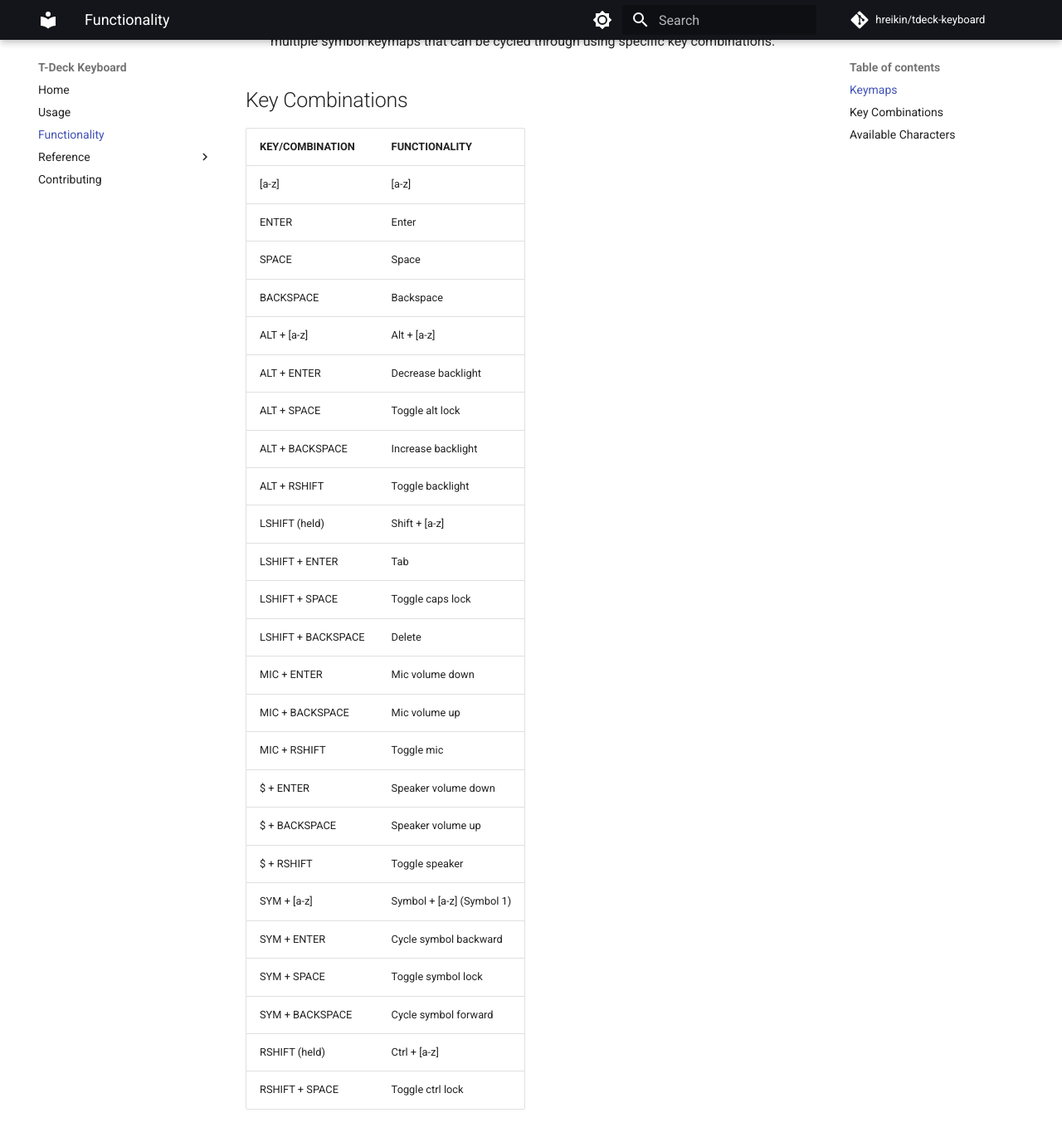
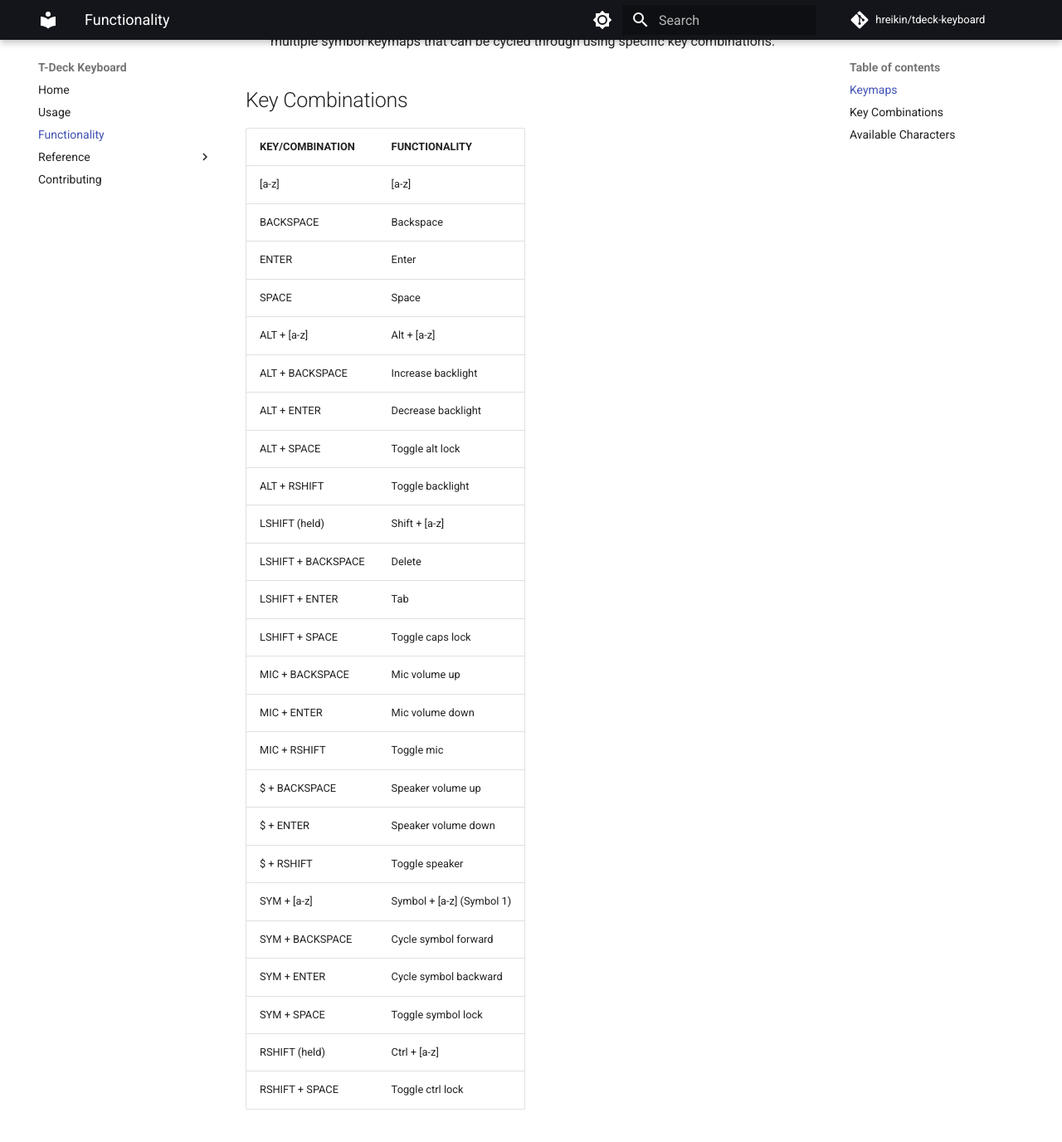
Before and after one commit to hreikin/tdeck-keyboard, an MkDocs documentation site: the page built from docs/functionality.md, in a window 1280 px wide and 1400 px high, scrolled down 395 px. Shown: the top 1376 px of the window at 83% size. Built offline with MkDocs 1.6.1 and Material for MkDocs 9.7.7, drawn with Linux system fonts in a browser that asks for light colours; comment, search, counter and statistics services are not loaded.

Commit message:
Re-order items in key combo table

```diff
--- a/docs/functionality.md
+++ b/docs/functionality.md
@@ -12,28 +12,28 @@ The keyboard supports multiple keymaps and special key combinations to enhance i
 | KEY/COMBINATION      | FUNCTIONALITY             |
 |----------------------|---------------------------|
 | [a-z]                | [a-z]                     |
+| BACKSPACE            | Backspace                 |
 | ENTER                | Enter                     |
 | SPACE                | Space                     |
-| BACKSPACE            | Backspace                 |
 | ALT + [a-z]          | Alt + [a-z]               |
+| ALT + BACKSPACE      | Increase backlight        |
 | ALT + ENTER          | Decrease backlight        |
 | ALT + SPACE          | Toggle alt lock           |
-| ALT + BACKSPACE      | Increase backlight        |
 | ALT + RSHIFT         | Toggle backlight          |
 | LSHIFT (held)        | Shift + [a-z]             |
+| LSHIFT + BACKSPACE   | Delete                    |
 | LSHIFT + ENTER       | Tab                       |
 | LSHIFT + SPACE       | Toggle caps lock          |
-| LSHIFT + BACKSPACE   | Delete                    |
+| MIC + BACKSPACE      | Mic volume up             |
 | MIC + ENTER          | Mic volume down           |
-| MIC + BACKSPACE      | Mic volume up             |
 | MIC + RSHIFT         | Toggle mic                |
+| $ + BACKSPACE        | Speaker volume up         |
 | $ + ENTER            | Speaker volume down       |
-| $ + BACKSPACE        | Speaker volume up         |
 | $ + RSHIFT           | Toggle speaker            |
 | SYM + [a-z]          | Symbol + [a-z] (Symbol 1) |
+| SYM + BACKSPACE      | Cycle symbol forward      |
 | SYM + ENTER          | Cycle symbol backward     |
 | SYM + SPACE          | Toggle symbol lock        |
-| SYM + BACKSPACE      | Cycle symbol forward      |
 | RSHIFT (held)        | Ctrl + [a-z]              |
 | RSHIFT + SPACE       | Toggle ctrl lock          |
 
```
